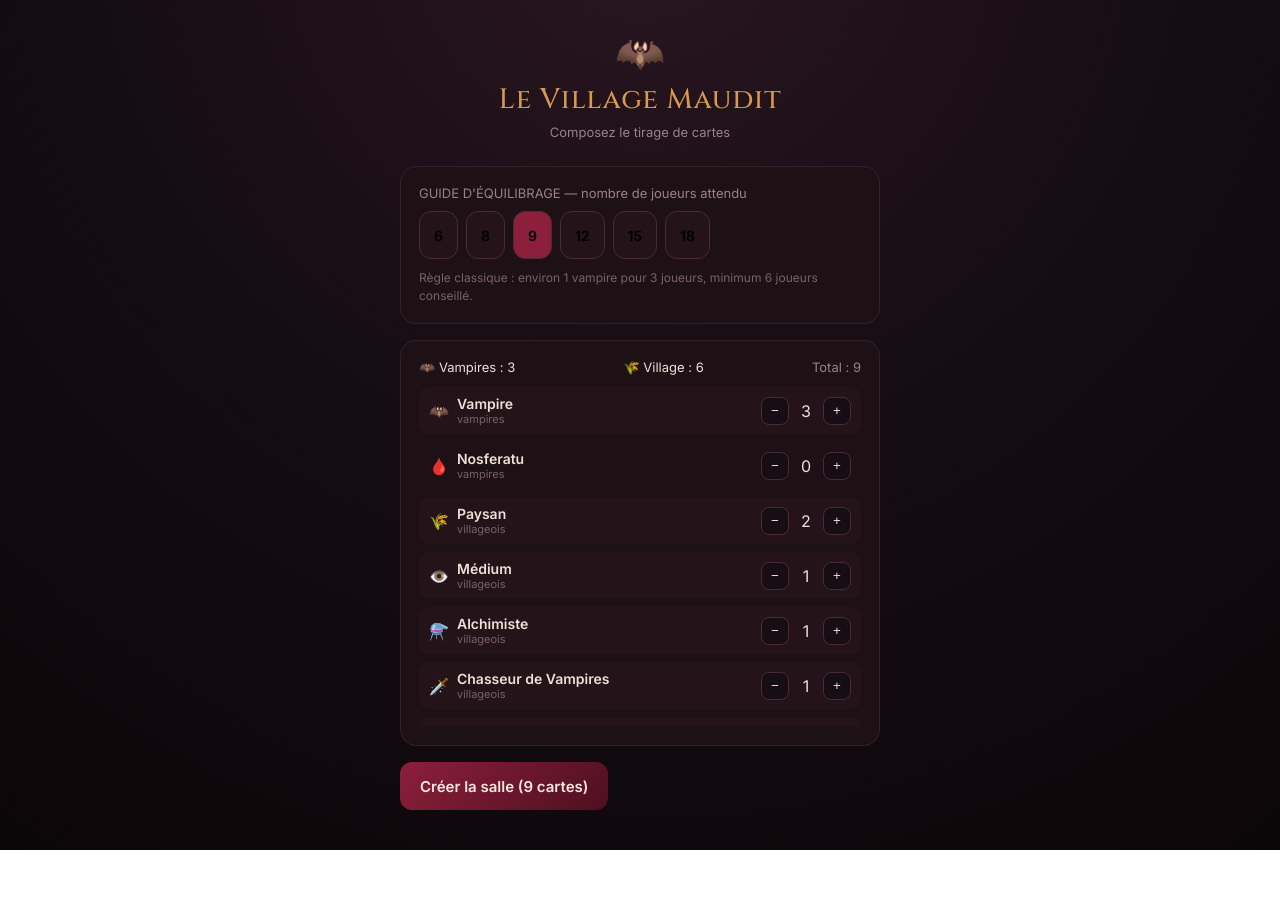
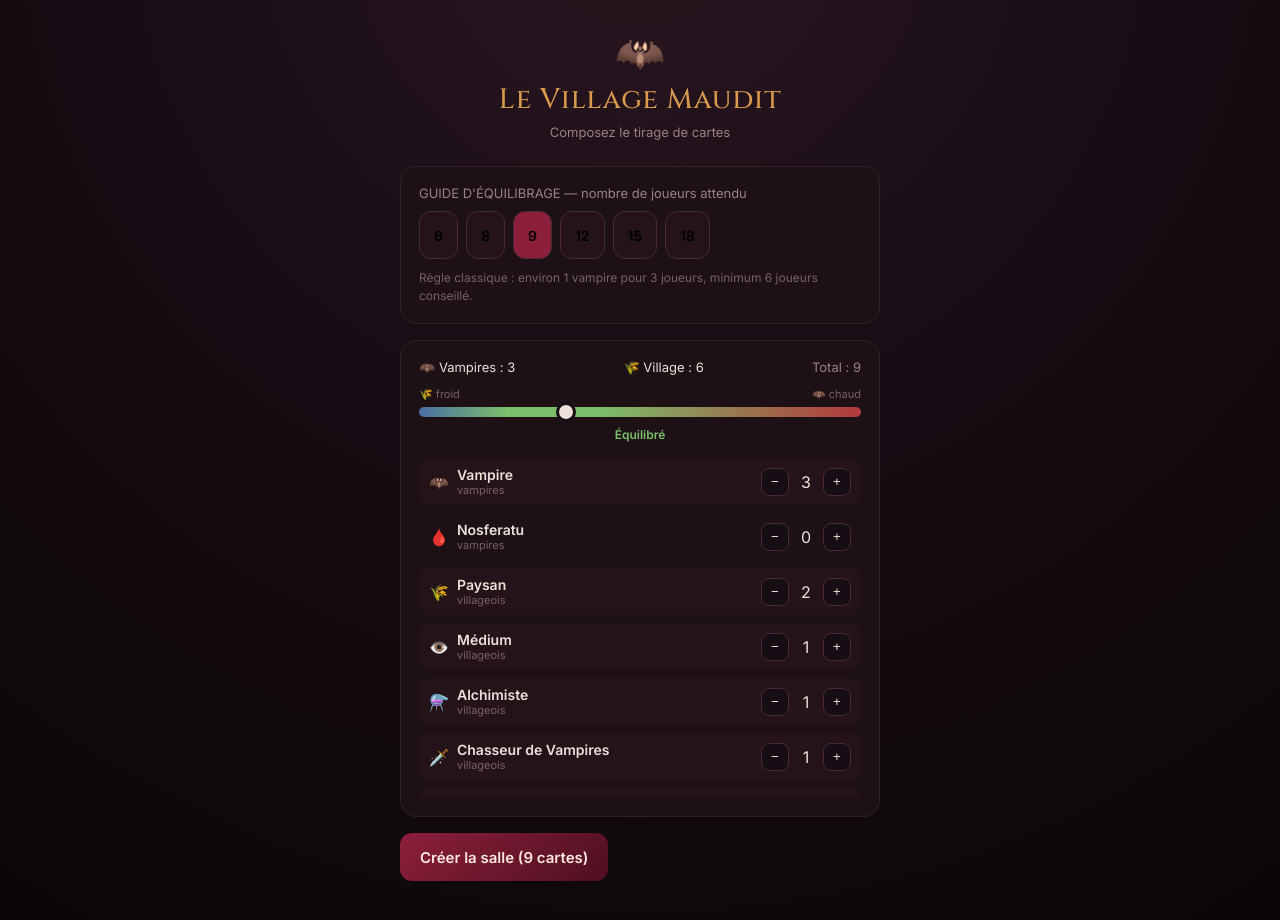
Before and after one commit to JaceTheBlu/village-maudit, a React (Vite) app in the folder frontend/: page / in a window 1280 px wide. Both pictures are taken after a click on the button "🕯️ Créer une partie (Meneur de Jeu)". Before the commit the page ends 850 px from the top, so only its background shows below. Built offline with nearby package versions, Linux system fonts and the light colour scheme.

Commit message:
Replace the ratio warning text with a hot/cold balance gauge
HostSetup now shows a sliding cursor on a gradient bar (froid/village
side to chaud/vampires side) that moves live as roles are added or
removed from the pool, instead of a static warning message shown only
past a threshold.

```diff
--- a/frontend/src/App.jsx
+++ b/frontend/src/App.jsx
@@ -84,6 +84,41 @@ function MoonHeader({ subtitle }) {
 
 const CAMP_LABEL = { vampires: "🦇 Vampires", villageois: "🌾 Villageois", maudits: "🐾 Maudits" };
 
+/* ============================= JAUGE D'ÉQUILIBRAGE ============================= */
+
+function BalanceGauge({ ratio, hasPool }) {
+  const pct = hasPool ? Math.min(100, Math.max(0, ratio * 100)) : 50;
+  let status = "Compose ton tirage…";
+  let color = "#9A8088";
+  if (hasPool) {
+    if (ratio < 0.2) { status = "Trop froid — pas assez de vampires"; color = "#6FA0D6"; }
+    else if (ratio > 0.4) { status = "Trop chaud — surchauffe de vampires"; color = "#E0654F"; }
+    else { status = "Équilibré"; color = "#7BBF6A"; }
+  }
+
+  return (
+    <div style={{ marginTop: 4 }}>
+      <div style={{ display: "flex", justifyContent: "space-between", fontSize: 11, color: "#7A6068", marginBottom: 6 }}>
+        <span>🌾 froid</span>
+        <span>🦇 chaud</span>
+      </div>
+      <div style={{
+        position: "relative", height: 10, borderRadius: 999,
+        background: "linear-gradient(90deg, #4A6FA5 0%, #7BBF6A 20%, #7BBF6A 40%, #B23A3A 100%)",
+      }}>
+        <div style={{
+          position: "absolute", top: "50%", left: `${pct}%`,
+          width: 20, height: 20, borderRadius: "50%",
+          background: "#EDE0D8", border: "3px solid #170d14",
+          transform: "translate(-50%, -50%)",
+          transition: "left .35s cubic-bezier(.4,.2,.2,1)",
+        }} />
+      </div>
+      <div style={{ fontSize: 12, color, marginTop: 10, textAlign: "center", fontWeight: 600 }}>{status}</div>
+    </div>
+  );
+}
+
 /* ============================= ACCUEIL ============================= */
 
 function Home({ goHost, goJoin }) {
@@ -125,7 +160,6 @@ function HostSetup({ roles, hostRoom, onCreated }) {
   const loupsCount = pool.filter(id => roles[id]?.camp === "vampires").length;
   const villageCount = pool.length - loupsCount;
   const ratio = pool.length ? loupsCount / pool.length : 0;
-  const ratioWarning = pool.length >= 4 && (ratio < 0.2 || ratio > 0.4);
 
   const create = async () => {
     setCreating(true);
@@ -164,12 +198,8 @@ function HostSetup({ roles, hostRoom, onCreated }) {
           <span>🌾 Village : {villageCount}</span>
           <span style={{ color: "#9A8088" }}>Total : {pool.length}</span>
         </div>
-        {ratioWarning && (
-          <div style={{ fontSize: 12, color: "#D89A4E", marginBottom: 10 }}>
-            ⚠️ Ratio de vampires inhabituel — vérifiez l'équilibrage avant de lancer.
-          </div>
-        )}
-        <div style={{ display: "flex", flexDirection: "column", gap: 8, maxHeight: 340, overflowY: "auto" }}>
+        <BalanceGauge ratio={ratio} hasPool={pool.length >= 4} />
+        <div style={{ display: "flex", flexDirection: "column", gap: 8, maxHeight: 340, overflowY: "auto", marginTop: 16 }}>
           {Object.entries(roles).map(([id, role]) => {
             const cnt = pool.filter(r => r === id).length;
             return (
```
